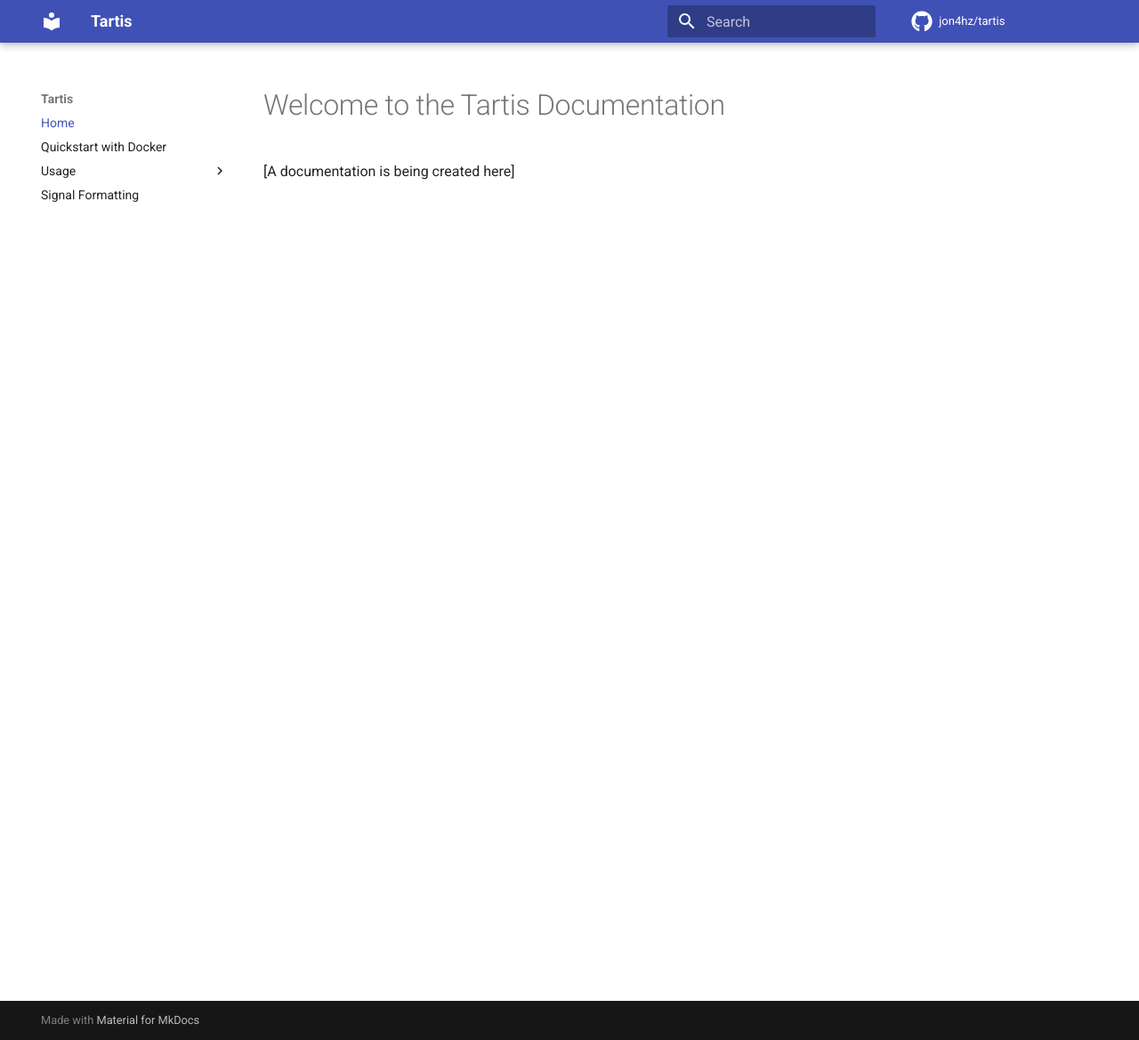
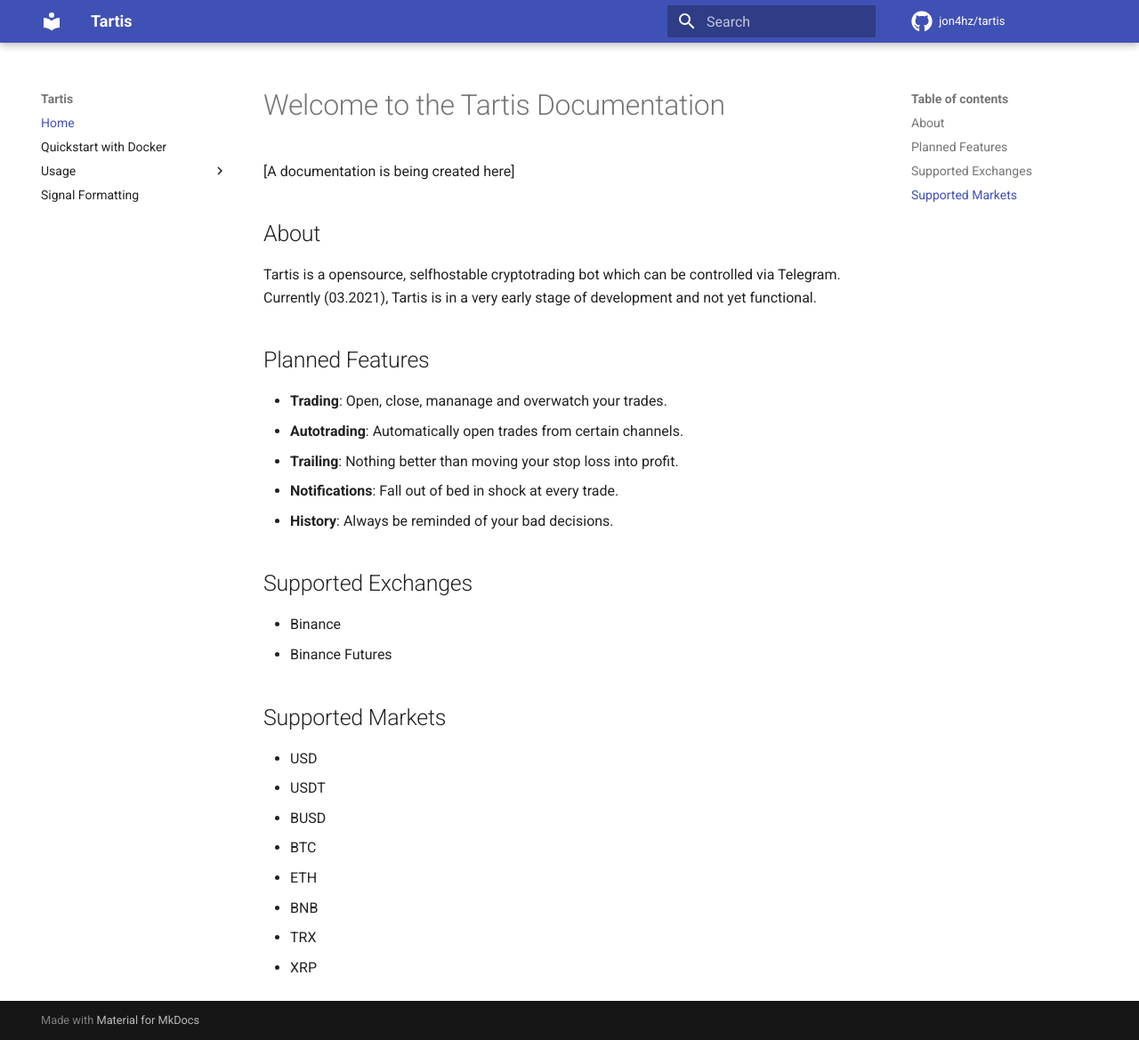
Before and after one commit to jon4hz/Tartis, an MkDocs documentation site: the page built from docs/index.md, in a window 1280 px wide and 1169 px high. Shown: the whole window at 89% size. Built offline with MkDocs 1.6.1 and Material for MkDocs 9.7.7, drawn with Linux system fonts in a browser that asks for light colours; comment, search, counter and statistics services are not loaded.

Commit message:
some more docs

```diff
--- a/docs/index.md
+++ b/docs/index.md
@@ -1,3 +1,28 @@
 # Welcome to the Tartis Documentation
 
 [A documentation is being created here]
+
+## About
+Tartis is a opensource, selfhostable cryptotrading bot which can be controlled via Telegram.
+Currently (03.2021), Tartis is in a very early stage of development and not yet functional.
+
+## Planned Features
+* **Trading**: Open, close, mananage and overwatch your trades.
+* **Autotrading**: Automatically open trades from certain channels.
+* **Trailing**: Nothing better than moving your stop loss into profit.
+* **Notifications**: Fall out of bed in shock at every trade.
+* **History**: Always be reminded of your bad decisions.
+
+## Supported Exchanges
+* Binance
+* Binance Futures
+
+## Supported Markets
+* USD
+* USDT
+* BUSD
+* BTC
+* ETH
+* BNB
+* TRX
+* XRP
--- a/mkdocs.yml
+++ b/mkdocs.yml
@@ -10,7 +10,7 @@
 
 nav:
     - Home: index.md
-    - Quickstart with Docker: '#'
+    - Quickstart with Docker: 'docker.md'
     - Usage:
         - Telegram: telegram.md
     - Signal Formatting: formatting.md
```
Also changed, not shown: docs/docker.md (added, +3 -0 lines), docs/formatting.md (+2 -1 lines).
